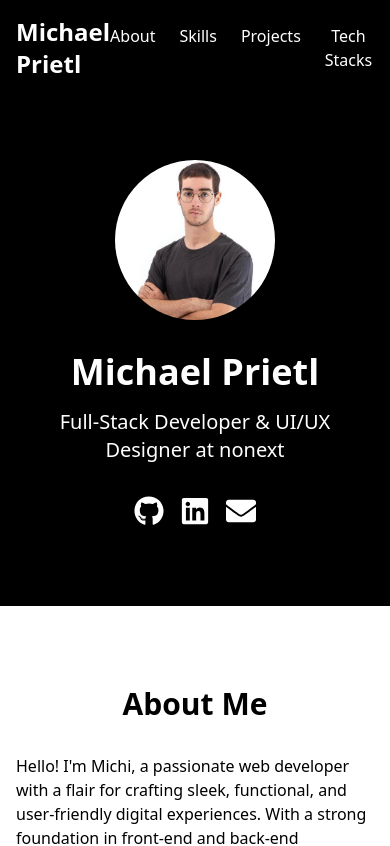
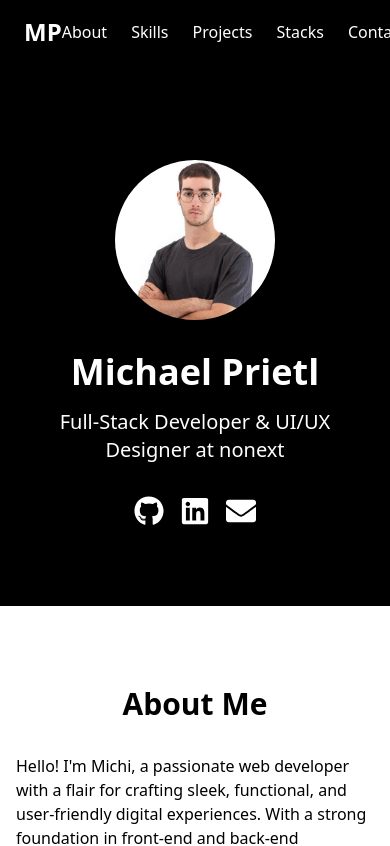
Before and after one commit to MaikeruDev/michael.nonext, a Next.js app: page / in a window 390 px wide. Shown: the top 846 px of the page. Built offline with nearby package versions, Linux system fonts and the light colour scheme.

Commit message:
🛠️refactor(nav) improve responsive display and rename tech stacks link

```diff
--- a/app/page.tsx
+++ b/app/page.tsx
@@ -55,14 +55,15 @@ export default function MichaelPortfolio() {
         <nav className="flex justify-between items-center max-w-6xl mx-auto">
           <Link href="/">
             <h1 className="text-2xl font-bold flex items-center space-x-2">
-              <span>Michael Prietl</span>
+              <span className='hidden sm:block'>Michael Prietl</span>
+              <span className='block sm:hidden'>MP</span>
             </h1>
           </Link>
           <ul className="flex space-x-6">
             <li><button onClick={() => scrollToSection(aboutRef)} className="hover:text-gray-300 transition-colors">About</button></li>
             <li><button onClick={() => scrollToSection(skillsRef)} className="hover:text-gray-300 transition-colors">Skills</button></li>
             <li><button onClick={() => scrollToSection(projectsRef)} className="hover:text-gray-300 transition-colors">Projects</button></li>
-            <li><button onClick={() => scrollToSection(techStacksRef)} className="hover:text-gray-300 transition-colors">Tech Stacks</button></li>
+            <li><button onClick={() => scrollToSection(techStacksRef)} className="hover:text-gray-300 transition-colors">Stacks</button></li>
             <li><button onClick={() => scrollToSection(contactRef)} className="hover:text-gray-300 transition-colors">Contact</button></li>
           </ul>
         </nav>
```
